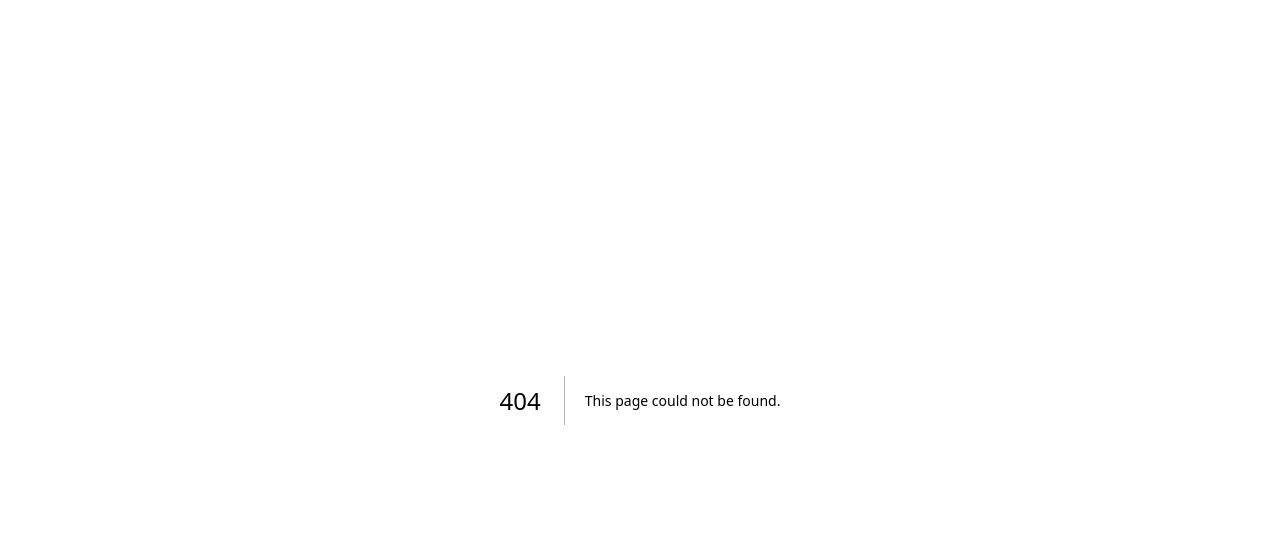
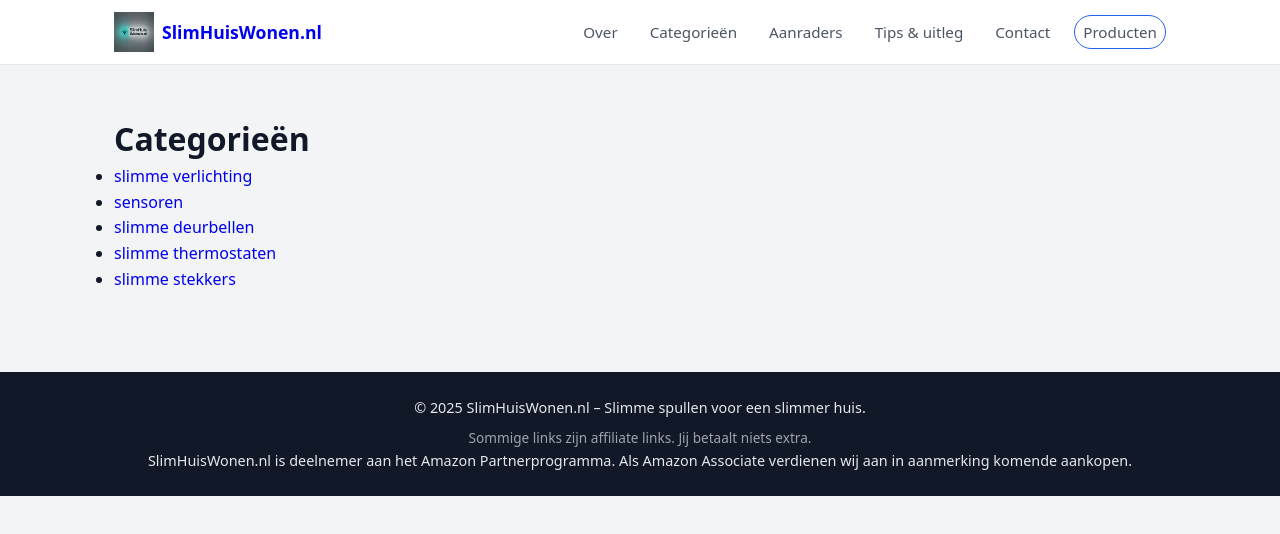
Before and after one commit to hafidgrad/SlimHuisWonen, a Next.js app: page /categorieen in a window 1280 px wide. Before the commit this address had no page. Shown: the top 534 px of the page. Built offline with nearby package versions, Linux system fonts and the light colour scheme.

Commit message:
Add missing pages to fix navigation 404 issues

```diff
--- /dev/null
+++ b/app/categorieen/page.jsx
@@ -0,0 +1,35 @@
+import Header from "@/components/Header";
+import Footer from "@/components/Footer";
+import { getAllProducts } from "@/data/products";
+import Link from "next/link";
+
+export default function CategorieenPage() {
+  const categories = [
+    "slimme-verlichting",
+    "sensoren",
+    "slimme-deurbellen",
+    "slimme-thermostaten",
+    "slimme-stekkers",
+  ];
+
+  return (
+    <>
+      <Header />
+      <main className="section">
+        <div className="container">
+          <h1>Categorieën</h1>
+          <ul>
+            {categories.map((cat) => (
+              <li key={cat}>
+                <Link href={`/categorieen/${cat}`}>
+                  {cat.replace("-", " ")}
+                </Link>
+              </li>
+            ))}
+          </ul>
+        </div>
+      </main>
+      <Footer />
+    </>
+  );
+}
```
Also changed, not shown: app/aanraders/page.jsx (added, +15 -0 lines), app/contact/page.jsx (added, +19 -0 lines), app/over/page.jsx (added, +20 -0 lines), app/tips/page.jsx (added, +20 -0 lines).
